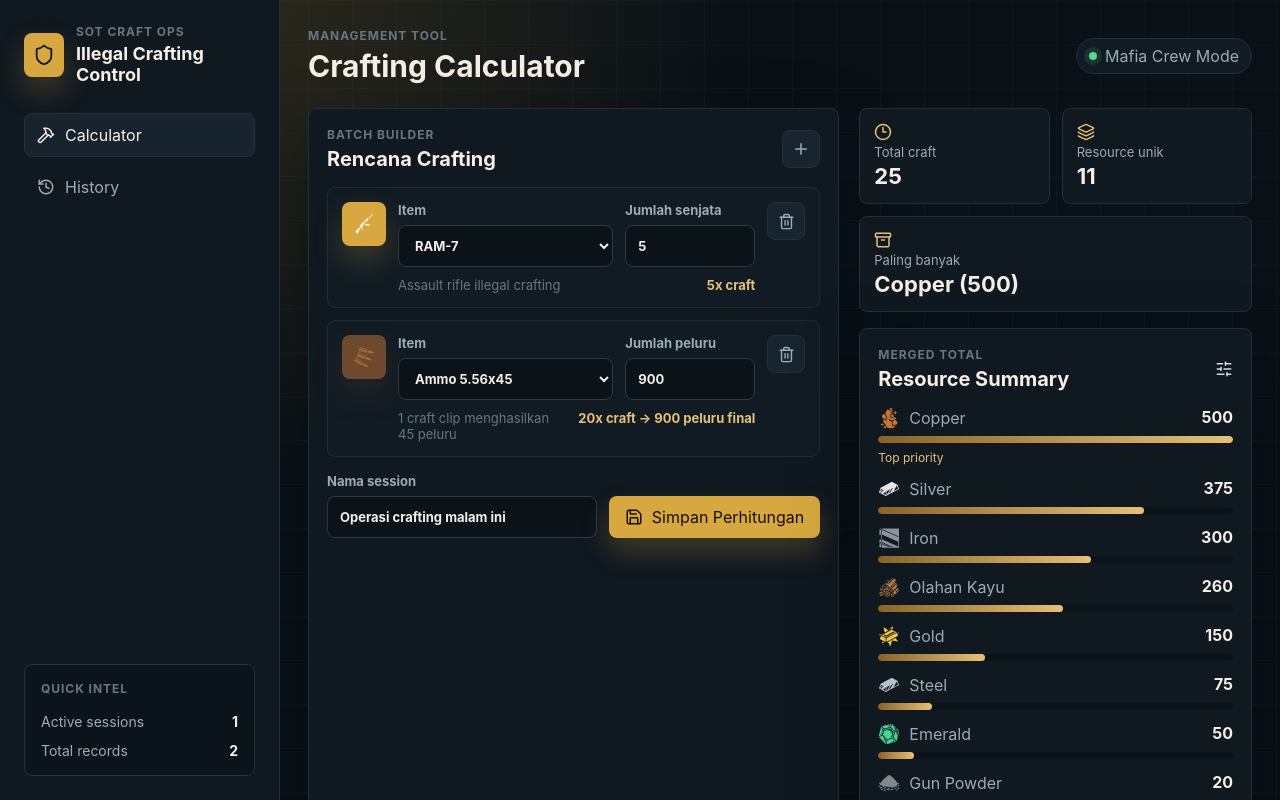
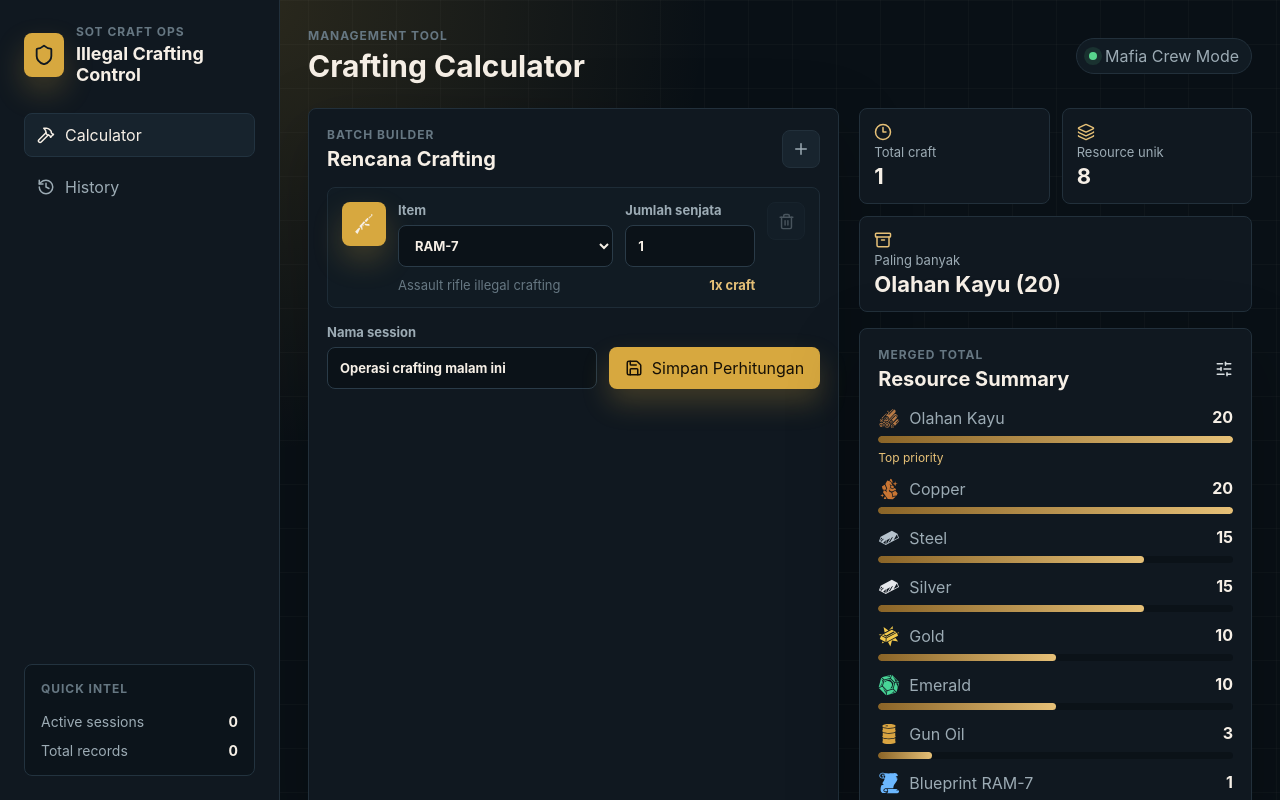
Before and after one commit to PutYourBae/SOTCraft, a React (Vite) app: page / in a window 1280 px wide. Shown: the top 800 px of the page. Built offline with nearby package versions, Linux system fonts and the light colour scheme.

Commit message:
chore: remove test session data, start with empty history for production

```diff
--- a/src/App.tsx
+++ b/src/App.tsx
@@ -105,58 +105,23 @@ const resourceImages: Record<string, string> = {
 }
 
 const initialLines: CraftLine[] = [
-  { id: 1, itemId: 'ram7', quantity: 5 },
-  { id: 2, itemId: 'ammo556', quantity: 900 },
+  { id: 1, itemId: 'ram7', quantity: 1 },
 ]
 
-const initialSessions: Session[] = [
-  {
-    id: 101,
-    name: 'Restock markas minggu ini',
-    createdAt: '2026-05-20T08:30:00.000Z',
-    status: 'Dalam Proses',
-    lines: initialLines,
-    resources: {
-      'Blueprint RAM-7': 5,
-      'Gun Oil': 15,
-      Gold: 150,
-      Emerald: 50,
-      Steel: 75,
-      Silver: 375,
-      'Olahan Kayu': 260,
-      Copper: 500,
-      'Gun Powder': 20,
-      'Blueprint 5.56x45MM': 20,
-      Iron: 300,
-    },
-  },
-  {
-    id: 102,
-    name: 'Batch kecil ammo',
-    createdAt: '2026-05-19T16:10:00.000Z',
-    status: 'Selesai',
-    lines: [{ id: 3, itemId: 'ammo556', quantity: 450 }],
-    resources: {
-      'Gun Powder': 10,
-      'Blueprint 5.56x45MM': 10,
-      Gold: 50,
-      'Olahan Kayu': 80,
-      Silver: 150,
-      Iron: 150,
-      Copper: 200,
-    },
-  },
-]
+const initialSessions: Session[] = []
 
 const storageKey = 'sotcraft.sessions'
 
 function getInitialSessions() {
   try {
     const savedSessions = window.localStorage.getItem(storageKey)
-    return savedSessions ? (JSON.parse(savedSessions) as Session[]) : initialSessions
+    if (savedSessions) {
+      return JSON.parse(savedSessions) as Session[]
+    }
   } catch {
-    return initialSessions
+    // ignore parse errors
   }
+  return initialSessions
 }
 
 function getCraftCount(line: CraftLine) {
```
